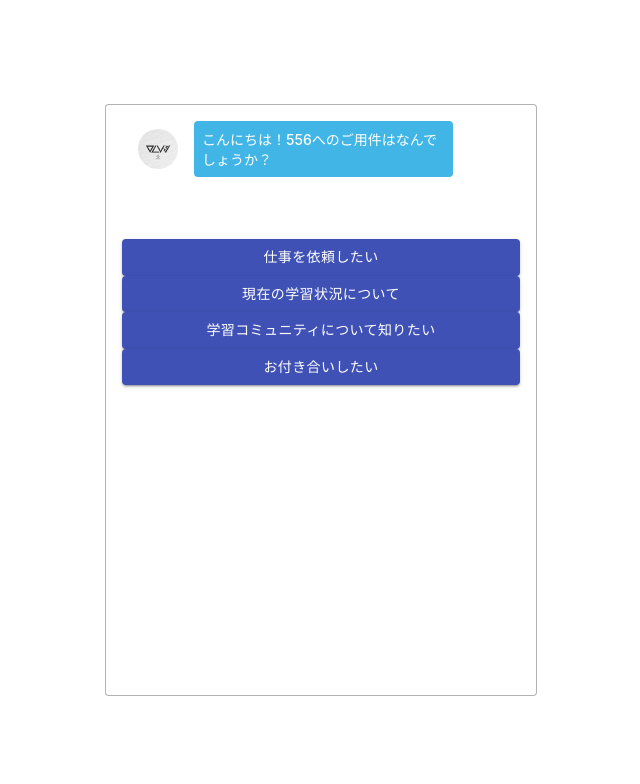
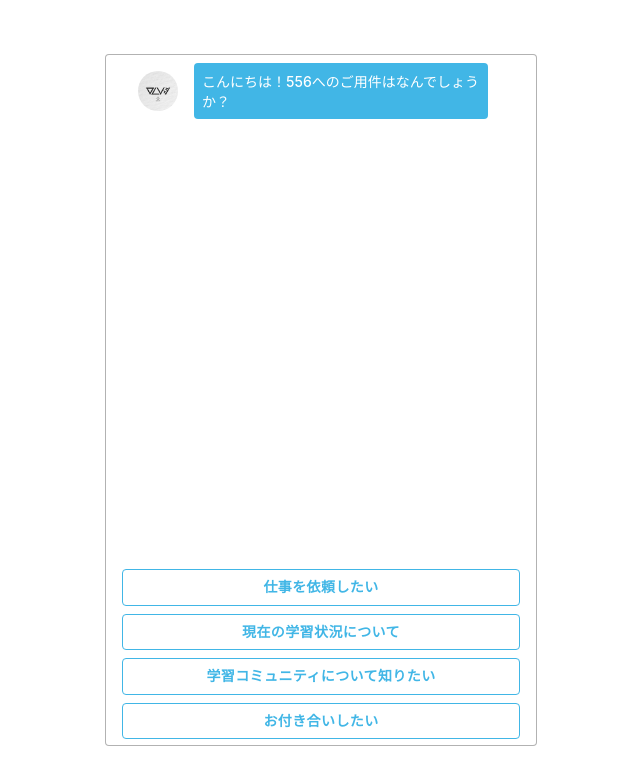
Before and after one commit to 556-mizusawa/chatbot-demo, a React (Create React App) app: page / in a window 1280 px wide. Shown: the top 784 px of the page, without its empty margins (319-959 px from the left). Built offline with nearby package versions, Linux system fonts and the light colour scheme.

Commit message:
customize chat ui

```diff
--- a/src/assets/styles/style.css
+++ b/src/assets/styles/style.css
@@ -6,10 +6,10 @@
 
 .c-box {
   background: #fff;
-  border: 1px solid rgba(0,0,0,0.3);
+  border: 1px solid rgba(0, 0, 0, 0.3);
   border-radius: 4px;
   box-sizing: border-box;
-  height: 592px;
+  height: 692px;
   max-width: 432px;
   padding: 0 1rem;
   width: 100%;
@@ -29,12 +29,12 @@
 }
 
 .p-chat__bubble {
-  background: #41B6E6;
+  background: #41b6e6;
   border-radius: 4px;
   color: #fff;
   font-size: 14px;
   font-weight: 500;
-  padding: .5rem;
+  padding: 0.5rem;
   margin-right: 1rem;
   max-width: 80%;
   width: auto;
@@ -62,6 +62,6 @@
 
 .p-question__description {
   font-size: 1rem;
-  letter-spacing: .125rem;
+  letter-spacing: 0.125rem;
   line-height: 1.7;
 }
--- a/src/components/Answer.tsx
+++ b/src/components/Answer.tsx
@@ -4,21 +4,26 @@ import Button from '@material-ui/core/Button';
 
 const useStyles = makeStyles((theme: Theme) =>
   createStyles({
-    root: {
-      '& > *': {
-        margin: theme.spacing(1),
+    button: {
+      borderColor: '#41B6E6',
+      color: '#41B6E6',
+      fontWeight: 600,
+      marginBottom: '8px',
+      '&:hover': {
+        backgroundColor: '#41B6E6',
+        color: '#fff',
       },
     },
   })
 );
 
 const Answer = (props: any) => {
-  // const classes = useStyles();
+  const classes = useStyles();
 
   return (
     <Button
-      variant="contained"
-      color="primary"
+      className={classes.button}
+      variant="outlined"
       onClick={() => props.select(props.content, props.nextId)}
     >
       {props.content}
--- a/src/components/Chats.tsx
+++ b/src/components/Chats.tsx
@@ -5,13 +5,10 @@ import { Chat } from './index';
 
 const useStyles = makeStyles((theme: Theme) =>
   createStyles({
-    root: {
-      width: '100%',
-      maxWidth: '36ch',
-      backgroundColor: theme.palette.background.paper,
-    },
-    inline: {
-      display: 'inline',
+    chats: {
+      height: 500,
+      padding: '0',
+      overflow: 'auto',
     },
   })
 );
@@ -20,7 +17,7 @@ const Chats = (props: { chats: any[] }) => {
   const classes = useStyles();
 
   return (
-    <List className={classes.root}>
+    <List className={classes.chats}>
       {props.chats.map((chat, index) => {
         return (
           <Chat text={chat.text} type={chat.type} key={index.toString()} />
```
